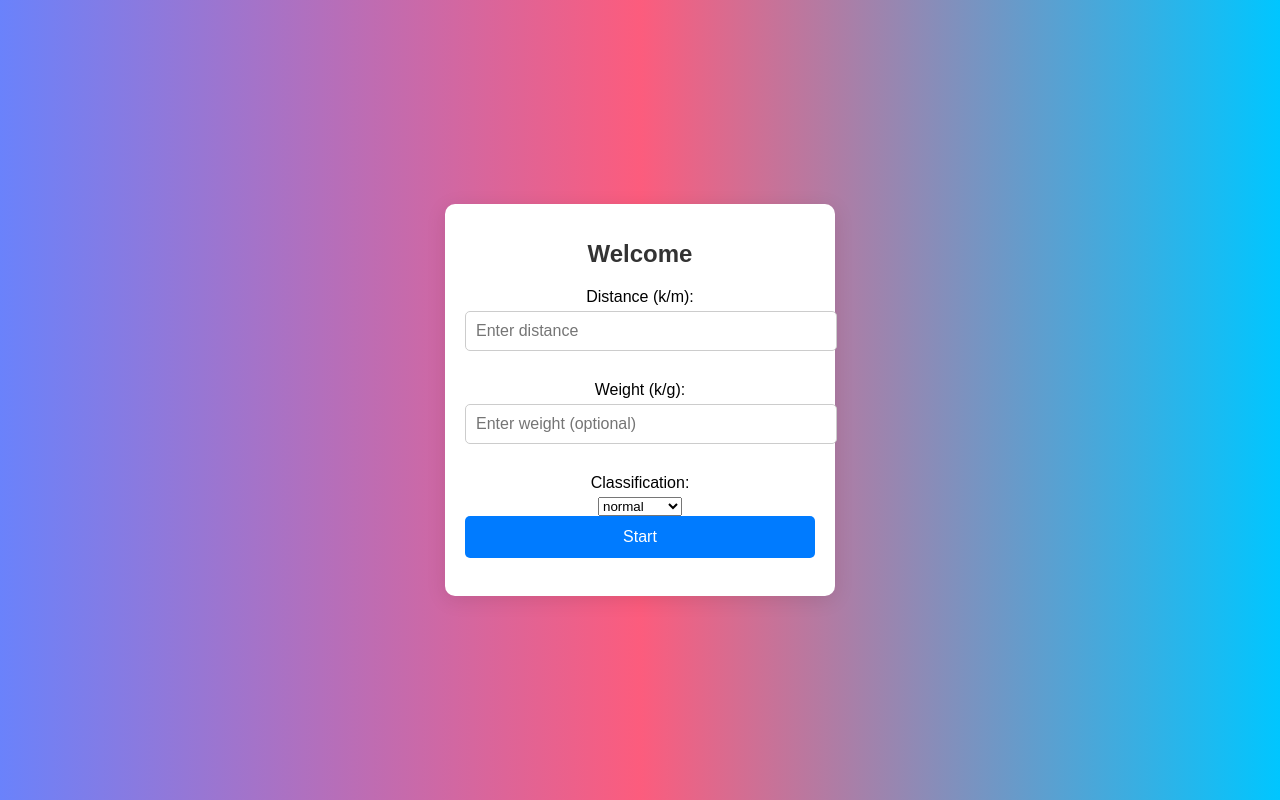
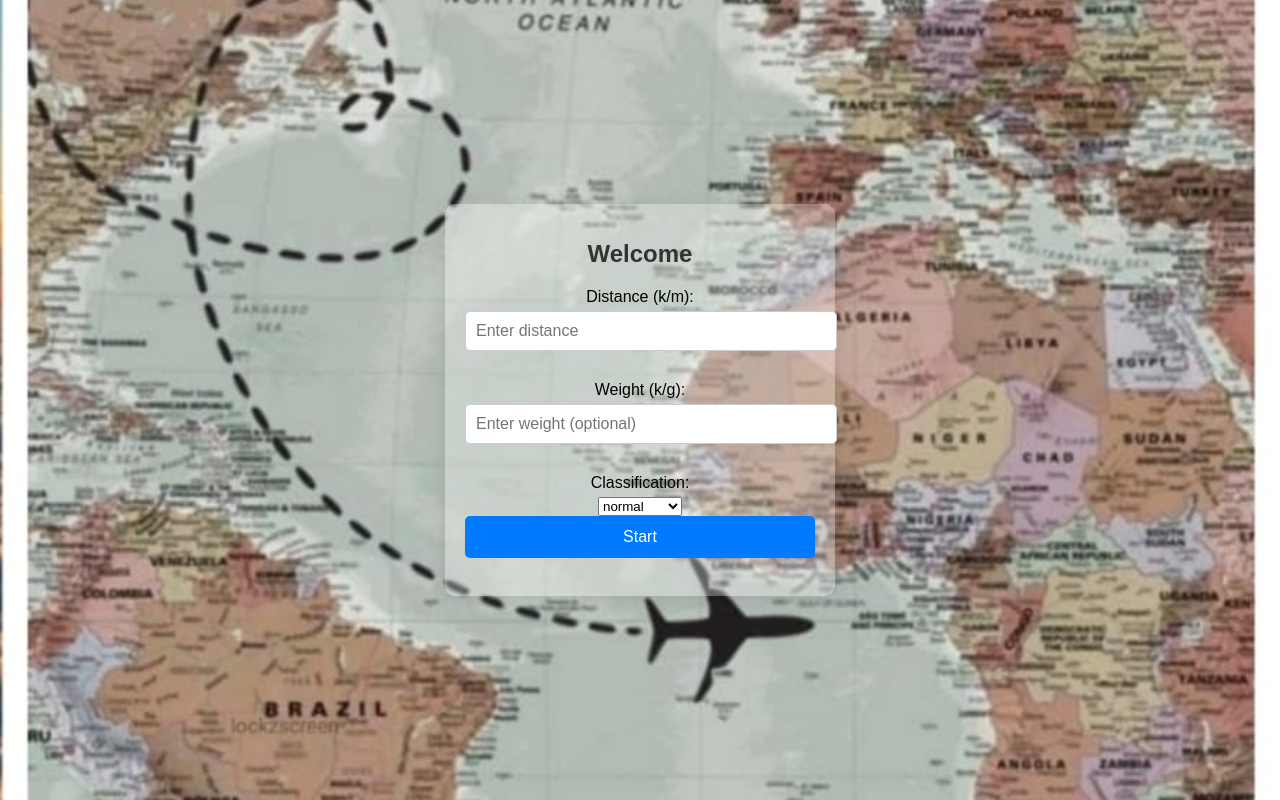
Before and after one commit to Hazem-Hegazy/Shipping-cost-calculator, a plain HTML site: page index.html in a window 1280 px wide. Drawn offline with Linux system fonts and the light colour scheme.

Commit message:
Update styles.css

```diff
--- a/styles.css
+++ b/styles.css
@@ -1,6 +1,6 @@
 body {
     font-family: 'Arial', sans-serif;
-    background: linear-gradient(to right, #6a82fb, #fc5c7d, #00c6ff); /* تدرج لوني بين الأزرق والبنفسجي واللبني */
+    background: url('background.jpeg') center center / cover no-repeat; /* استخدام الصورة كخلفية وتغطية كاملة */
     display: flex;
     justify-content: center;
     align-items: center;
@@ -9,7 +9,7 @@ body {
 }
 
 .container {
-    background-color: white;
+    background-color: rgba(255, 255, 255, 0.3); /* اللون أبيض مع شفافية بنسبة 30% */
     padding: 20px;
     border-radius: 10px;
     box-shadow: 0 4px 20px rgba(0, 0, 0, 0.1);
```
